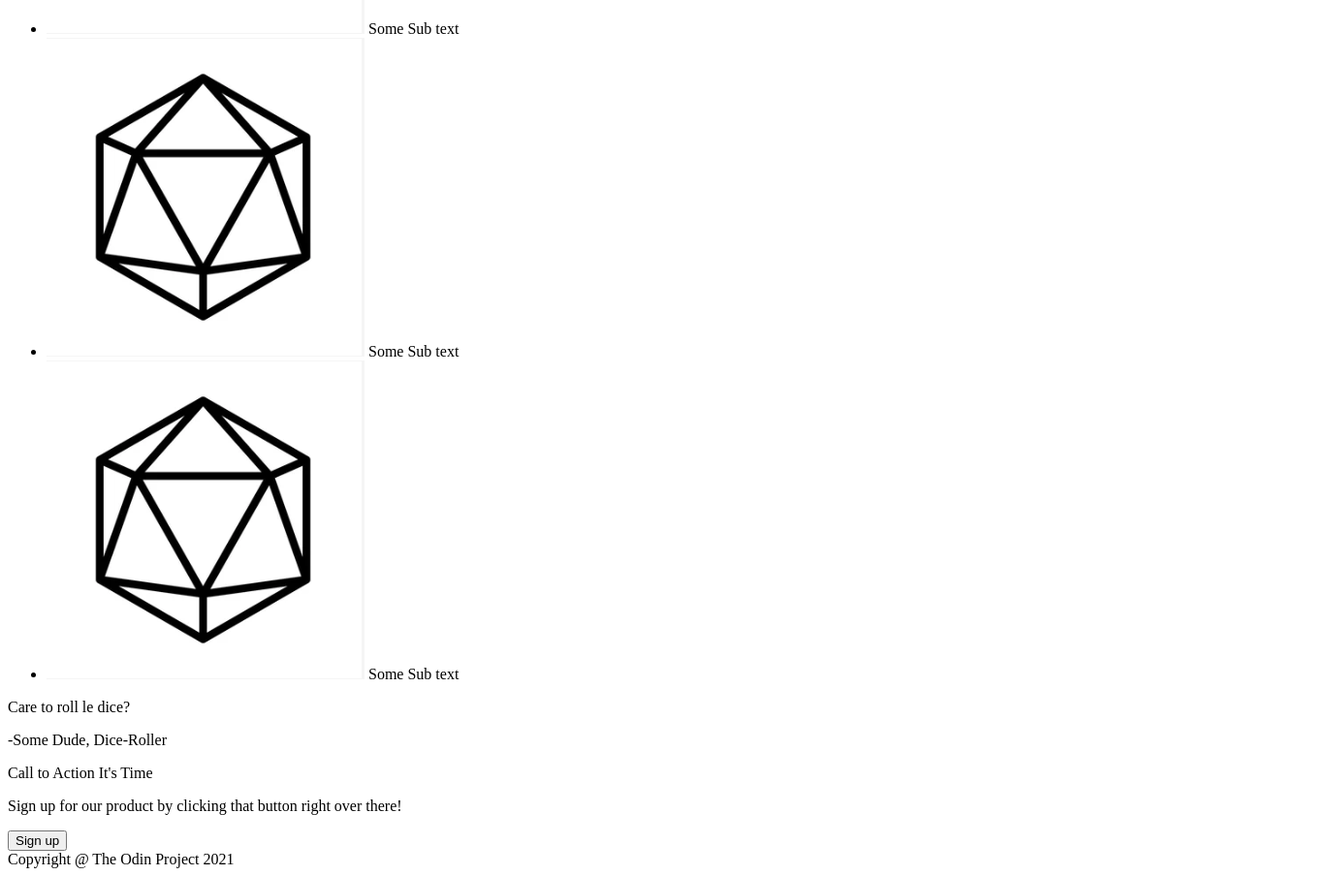
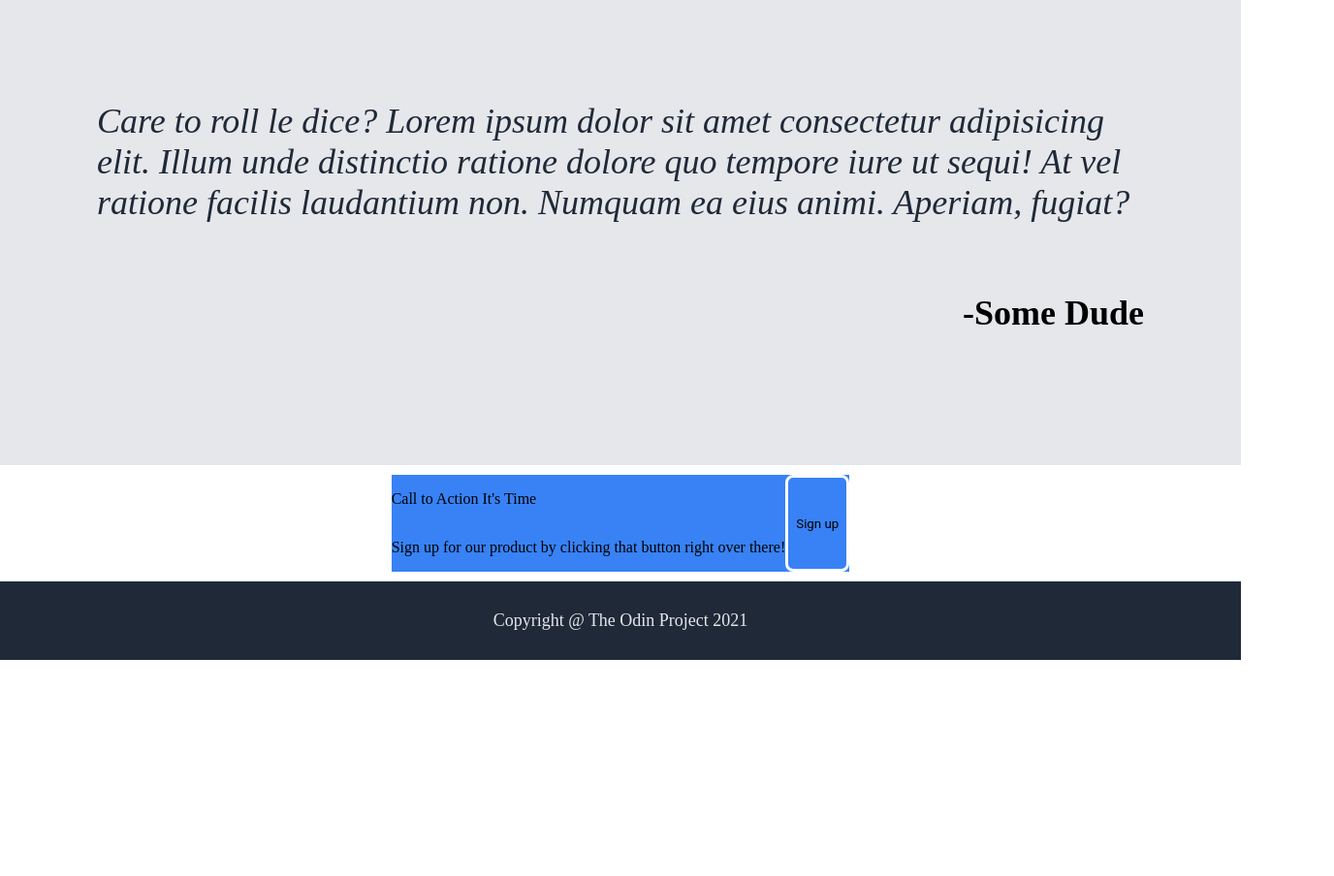
Before and after one commit to nocussing15/Landing-Page, a plain HTML site: page index.html in a window 1280 px wide. Shown: the part 1125-2029 px from the top of the page at 97% size, 1376 px wide, since content can reach past the window. After the commit the page ends 1806 px from the top, so only its background shows below. Drawn offline with Linux system fonts and the light colour scheme.

Commit message:
Made Changes to CSS
Added in background color, borders, change font sizes, bolded certain text, centered containers

```diff
--- a/index.html
+++ b/index.html
@@ -20,8 +20,8 @@
 
             <div class="intro">
                 <div class="intro-left">
-                    <p>This website is awesome</p>
-                    <p>This website has some subtext that goes here under the main title. It's a smaller font and color is lower contrast.</p>
+                    <p class="intro-title">This website is awesome</p>
+                    <p class="subtext">This website has some subtext that goes here under the main title. It's a smaller font and color is lower contrast.</p>
                     <button class="sign-up">Sign up</button>
                 </div>
 
@@ -33,24 +33,27 @@
         </div>
 
 
-        <div class='mid'> Some random Information.
+        <div class='mid'>
+            <h1 id="info-header">Some Random Information</h1>
             <ul>
-                <li><img src="20_dice.png" alt="Class 1"> Some Sub text</li>
-                <li><img src="20_dice.png" alt="Class 1"> Some Sub text</li>
-                <li><img src="20_dice.png" alt="Class 1"> Some Sub text</li>
-                <li><img src="20_dice.png" alt="Class 1"> Some Sub text</li>
+                <li><img class=list-picture src="20_dice.png" alt="Class 1"> Some Sub text</li>
+                <li><img class=list-picture src="20_dice.png" alt="Class 1"> Some Sub text</li>
+                <li><img class=list-picture src="20_dice.png" alt="Class 1"> Some Sub text</li>
+                <li><img class=list-picture src="20_dice.png" alt="Class 1"> Some Sub text</li>
             </ul>
         </div>
 
 
         <div class="quote-section">
-            <p class="quote">Care to roll le dice?</p>
-            <p class="quote-author">-Some Dude, Dice-Roller</p>
+            <p class="quote">Care to roll le dice? Lorem ipsum dolor sit amet consectetur adipisicing elit. Illum unde distinctio ratione dolore quo tempore iure ut sequi! At vel ratione facilis laudantium non. Numquam ea eius animi. Aperiam, fugiat?</p>
+            <p class="quote-author">-Some Dude</p>
         </div>
 
         <div class="bottom">
-            <p class="header">Call to Action It's Time</p>
-            <p class="info">Sign up for our product by clicking that button right over there!</p>
+            <div class="bottom-text">
+                <p class="bottom-header">Call to Action It's Time</p>
+                <p class="info">Sign up for our product by clicking that button right over there!</p>
+            </div>
             <button class="sign-up">Sign up</button>
         </div>
 
--- a/style.css
+++ b/style.css
@@ -1,9 +1,22 @@
+*{
+    font-family: hero;
+}
+body{
+    display:flex;
+    flex-direction: column;
+    margin:0;
+}
+
 .top{
     background-color: #1f2937;
     color: white;
     display:flex;
     flex-direction:column;
-    justify-content: flex-end;
+
+    padding-top: 20px;
+    padding-right:100px;
+    padding-left:100px;
+    margin-bottom:30px;
 }
 
 .header ul,a{
@@ -18,6 +31,119 @@
 
 .header{
     display:flex;
+    justify-content:space-between;
+    margin-bottom:150px;
+}
 
-    justify-content:space-between;
+.intro-title{
+    font-size:48px;
+    font-weight:bold;
+    flex-wrap:wrap;
 }
+
+.intro-left{
+    display:flex;
+    flex-direction:column;
+    width:400px;
+}
+
+.sign-up{
+    font-family:Roboto,sans-serif;
+    border:none;
+    padding: 8px;
+    border-radius: 8px;
+    background: #3882f6;
+    max-width:125px;
+}
+
+.intro{
+    display:flex;
+    justify-content: space-between;
+    flex-basis:1;
+}
+
+.subtext{
+    font-size:18px;
+    color: #e5e7eb;
+    flex-wrap:wrap;
+}
+
+
+
+
+.mid{
+    display:flex;
+    flex-direction:column;
+    justify-content: center;
+    text-align:center;
+
+}
+
+.mid ul{
+    display:flex;
+    list-style-type:none;
+}
+.list-picture{
+    border-radius:25px;
+    border-style: solid;
+    border-color:#3882f6;
+    font-size:18px;
+    color:#e5e7eb;
+}
+
+
+#info-header{
+    color:#1f2937;
+    font-size:36px;
+    font-weight:800px;
+}
+
+.quote-section{
+    display:flex;
+    background-color:#e5e7eb;
+    padding:100px;
+    flex-direction:column;
+    margin-top:60px;
+}
+
+.quote{
+    font-size:36px;
+    font-style:italic;
+    color:#1f2937;
+}
+
+.quote-author{
+    align-self:flex-end;
+    font-weight:bold;
+    font-size:36px;
+}
+
+.bottom{
+    display:flex;
+    background-color:#3882f6;
+    align-self:center;
+    justify-content: flex-end;
+    margin:10px;
+}
+
+.bottom-text{
+    display:flex;
+    flex-direction:column;
+    border: #3882f6;
+}
+
+.bottom button{
+    border:white;
+    border-style: solid;
+}
+
+
+.footer{
+    display:flex;
+    background-color: #1f2937;
+    color:#e5e7eb;
+    font-size: 18px;
+    justify-content: center;
+    padding:30px;
+
+}
```
